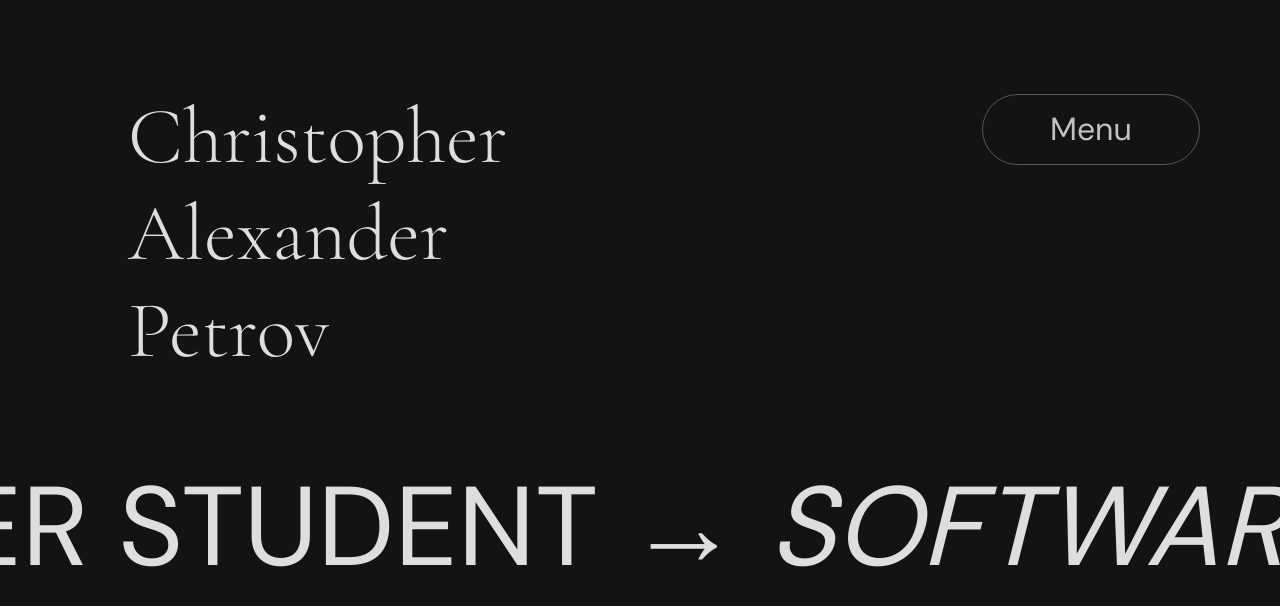
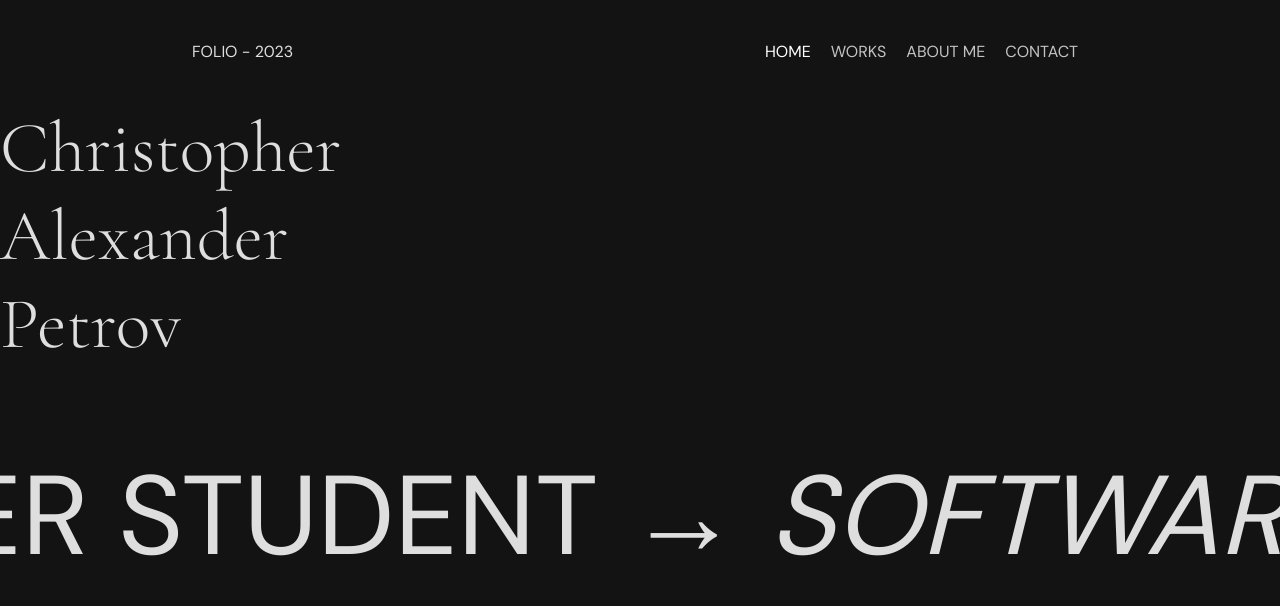
Before and after one commit to ImperialBreakCode/folio-2023, a Next.js app: page / in a window 1280 px wide. Shown: the top 606 px of the page. Built offline with nearby package versions, Linux system fonts and the light colour scheme.

Commit message:
adding nav

```diff
--- a/app/globals.scss
+++ b/app/globals.scss
@@ -31,3 +31,24 @@ main{
 		clip-path: ellipse(100% 100% at 50% 80%);
 	}
 }
+
+@media (max-width: 767px){
+	.navigation{
+		display: none;
+	}
+}
+
+@layer components{
+	.nav-btn{
+		@apply mx-[10px] text-[#c3c3c3] uppercase transition-colors
+		duration-[0.3s] hover:text-[#ffffff]
+		relative
+		after:absolute after:bottom-0 after:left-0 after:h-[1px] after:bg-white after:w-0
+		after:transition-all after:duration-[0.5sec]
+		after:hover:w-full;
+	}
+
+	.nav-active{
+		@apply text-[#ffffff];
+	}
+}
--- a/app/layout.tsx
+++ b/app/layout.tsx
@@ -1,5 +1,6 @@
 import MenuButton from '@/components/MenuButton';
 import Header from '@/components/Header';
+import Navigation from '@/components/Navigation';
 import { DMSans } from './fonts';
 import './globals.scss';
 
@@ -18,6 +19,7 @@ export default function RootLayout({
 			<body className={DMSans.className}>
 				<Header>
 					<MenuButton text='menu' />
+					<Navigation></Navigation>
 				</Header>
 				{children}
 			</body>
--- a/app/page.tsx
+++ b/app/page.tsx
@@ -5,18 +5,18 @@ import styles from './styles.module.scss';
 export default function Home() {
 	return (
 		<main>
-
 			<section>
-				<NameHeading className={styles['heading-name']}>
-					Christopher <br /> Alexander <br /> Petrov
-				</NameHeading>
+				<NameHeading
+					className={styles['heading-name']}
+					firstName='Christopher'
+					secondFirstName='Alexander'
+					lastName='Petrov'
+				/>
 
 				<FlowingHeadingText className={styles['flow-text']}>
 					<i>Software</i> engineer student →&#160;
 				</FlowingHeadingText>
 			</section>
-
-
 		</main>
 	);
 }
--- a/components/Header.tsx
+++ b/components/Header.tsx
@@ -4,7 +4,7 @@ type HeaderProps = {
 
 const Header = ({ children }: HeaderProps) => {
 	return (
-		<header className='md:py-[8vh] md:px-20 md:fixed
+		<header className='md:py-[5vh] md:px-20
 		w-full flex flex-row top-0 justify-center'>
 			{children}
 		</header>
--- a/components/MenuButton.tsx
+++ b/components/MenuButton.tsx
@@ -5,7 +5,7 @@ type MenuBtnProps = {
 const MenuButton = ({ text, ...args }: MenuBtnProps) => {
 	return (
 		<button
-			className='menu-button
+			className='menu-button md:hidden
 			text-[#c1c1c1] hover:text-black capitalize sm:text-[2rem]
 			rounded-full border-[#8e8d8d92] border-[1px]
 			overflow-hidden
--- a/components/NameHeading.tsx
+++ b/components/NameHeading.tsx
@@ -1,19 +1,27 @@
 import { CormorantGaramond } from '@/app/fonts';
 
+type NameHeadingProps = {
+	firstName: string;
+	secondFirstName: string;
+	lastName: string;
+	className?: string;
+}
+
 const NameHeading = ({
-	children,
+	firstName,
+	secondFirstName,
+	lastName,
 	className,
-}: {
-	children: React.ReactNode;
-	className?: string;
-}) => {
+}: NameHeadingProps) => {
 	return (
-		<h2
+		<div
 			className={`${CormorantGaramond.className} ${className}
-			text-[4.5rem] md:text-[5rem] 2xl:text-[5.5rem] capitalize font-light mx-[10%] md:mt-[11vh]`}
+			text-[4.5rem] 2xl:text-[5.5rem] capitalize font-light`}
 		>
-			{children}
-		</h2>
+			<h2>{firstName}</h2>
+			<h2>{secondFirstName}</h2>
+			<h2>{lastName}</h2>
+		</div>
 	);
 };
 
--- /dev/null
+++ b/components/Navigation.jsx
@@ -0,0 +1,26 @@
+import Link from 'next/link';
+
+const Navigation = () => {
+	return (
+		<nav className='navigation w-[80%] flex flex-row items-center justify-between'>
+			<Link className='uppercase' href='#'>folio - 2023</Link>
+
+			<ul className='flex flex-row'>
+				<li className='nav-btn nav-active'>
+					<Link href='/'>Home</Link>
+				</li>
+				<li className='nav-btn'>
+					<Link href='#'>Works</Link>
+				</li>
+				<li className='nav-btn'>
+					<Link href='#'>About me</Link>
+				</li>
+				<li className='nav-btn'>
+					<Link href='#'>Contact</Link>
+				</li>
+			</ul>
+		</nav>
+	);
+};
+
+export default Navigation;
```
